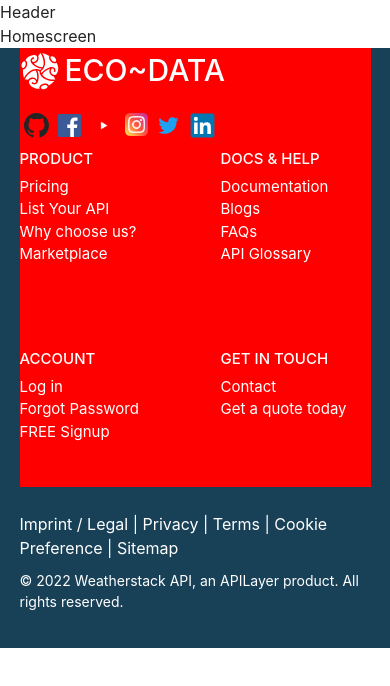
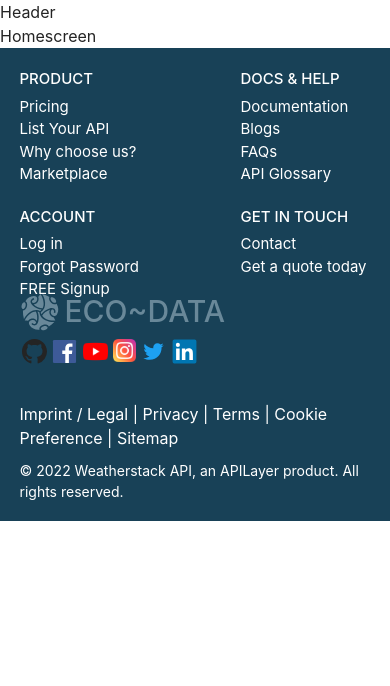
Before and after one commit to UchennaAustine/PLP-Hackathon-FE, a React (Vite) app: page / in a window 390 px wide. Shown: the top 686 px of the page. Built offline with nearby package versions, Linux system fonts and the light colour scheme.

Commit message:
Responsive

```diff
--- a/src/Globalcard.tsx
+++ b/src/Globalcard.tsx
@@ -18,11 +18,10 @@
 }) => {
   return (
     <div className="
-    w-[150px]
-    h-[190px]
+    w-[130px]
     text-white
     text-[15px]
-    mt-[10px]
+    mt-[20px]
     ">
         <div className="
         font-[500]
--- a/src/pages/static/Footer.tsx
+++ b/src/pages/static/Footer.tsx
@@ -31,9 +31,10 @@
     flex
     justify-between
     medium:flex-wrap
-    bg-[red]
     ">
-      <div>
+      <div className="
+      medium:hidden
+      ">
         <div className="
         flex
         items-center
@@ -86,6 +87,8 @@
           </div>
         </div>
       </div>
+
+
       <Globalcard
       title="PRODUCT"
       text1="Pricing"
@@ -114,17 +117,85 @@
       />
     </div>
     <div className="
+    hidden medium:flex flex-col mt-[5px] small:mt-[30px] mb-[30px]
+    ">
+        <div className="
+        flex
+        items-center
+        ">
+          <GiTripleCorn className="
+          text-[#698899]
+          text-[40px]
+          small:text-[30px]
+          "/>
+          <div className="
+          text-[30px]
+          text-[#698899]
+          ml-[5px]
+          font-[500]
+          small:text-[25px] small:font-[700]
+          ">ECO~DATA</div>
+        </div>
+        <div className="
+        flex
+        mt-[5px]
+        text-[25px]
+        w-[180px]
+        justify-around
+        small:text-[19px]
+        ">
+          <BsGithub/>
+          <div className="
+          w-[25px]
+          h-[25px]
+          small:h-[20px]
+          small:w-[20px]
+          ">
+          <img src={img3}/>
+          </div>
+          <div className="
+          w-[25px]
+          h-[25px]
+          small:h-[20px]
+          small:w-[20px]
+          ">
+          <img src={img4}/>
+          </div>
+          <div className="
+          w-[23px]
+          h-[23px]
+          small:h-[20px]
+          small:w-[20px]
+          ">
+          <img src={img2}/>
+          </div>
+          <AiOutlineTwitter className="
+          text-[#1DA1F2]
+          "/>
+          <div className="
+          w-[25px]
+          h-[25px]
+          small:h-[20px]
+          small:w-[20px]
+          ">
+          <img src={img1}/>
+          </div>
+        </div>
+      </div>
+    <div className="
     w-[100%]
     h-[30%]
     flex
     flex-col
     justify-center
     items-center
+    small:text-center
     ">
       <div className="
       mb-[10px]
       text-[16px]
       text-white
+      small:text-[15px ]
       ">Imprint / Legal | Privacy | Terms | Cookie Preference | Sitemap</div>
       <div className="
       mb-[10px]
--- a/tailwind.config.js
+++ b/tailwind.config.js
@@ -8,7 +8,8 @@
     extend: {
       screens:{
         small:{max:"320px"},
-        medium:{max:"770px"}
+        semiSmall:{max:"375px"},
+        medium:{max:"770px"},
       }
     },
   },
```
